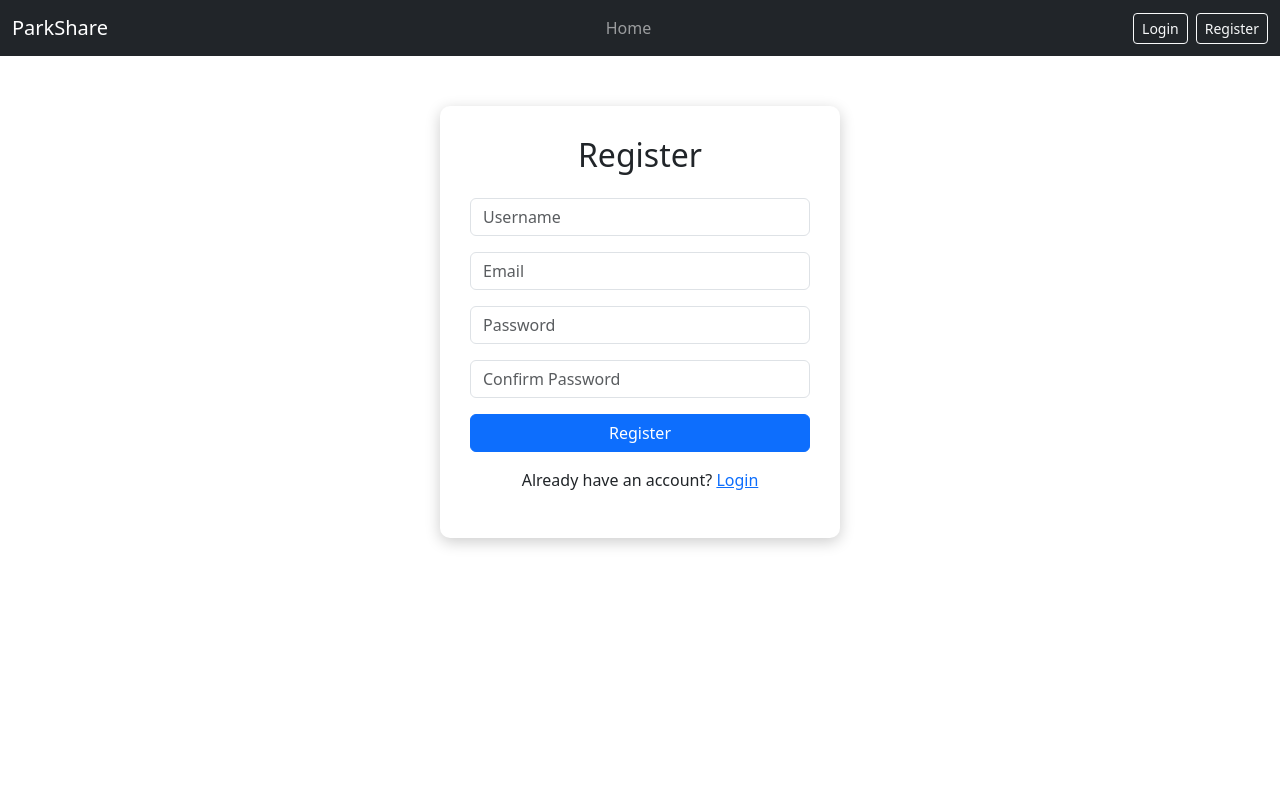
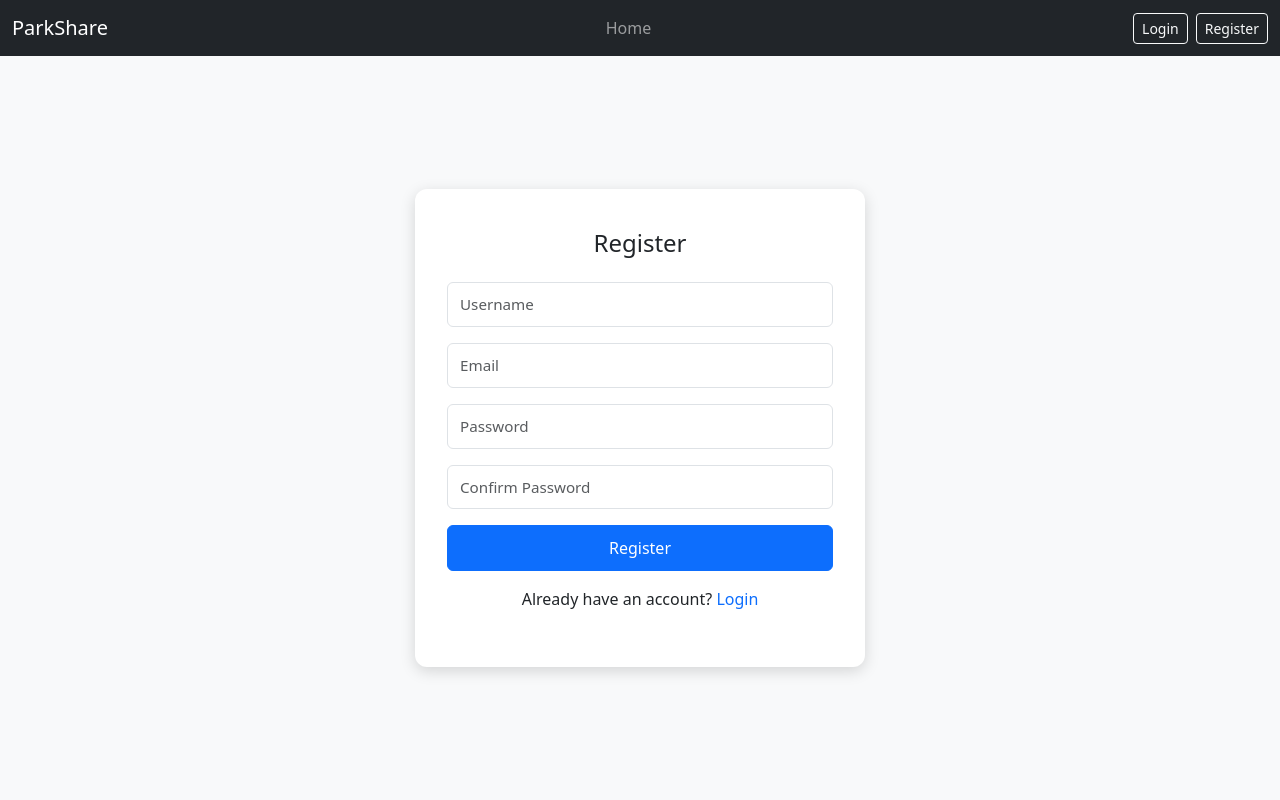
Before and after one commit to yosufe03/Parkplatz_Web, a PHP site: page /register.php in a window 1280 px wide. Run offline with PHP 8.4, Linux system fonts and the light colour scheme; data that the repository does not hold is empty.

Commit message:
head tag moved to header.php. title set by variable $pageTitle

```diff
--- a/public/includes/header.php
+++ b/public/includes/header.php
@@ -6,9 +6,15 @@ if (session_status() === PHP_SESSION_NONE) {
 $isLoggedIn = isset($_SESSION['user_id']);
 $username = $isLoggedIn ? $_SESSION['username'] : '';
 ?>
+<head>
+    <meta charset="UTF-8">
+    <meta name="viewport" content="width=device-width, initial-scale=1">
+    <title><?= isset($pageTitle) ? htmlspecialchars("$pageTitle | ParkShare") : "ParkShare" ?></title>
+    <link href="https://cdn.jsdelivr.net/npm/bootstrap@5.3.0/dist/css/bootstrap.min.css" rel="stylesheet">
+</head>
 
 <nav class="navbar navbar-expand-lg navbar-dark bg-dark position-relative">
-    <div class="container-fluid d-flex justify-content-between align-items-center position-relative">
+    <div class="container-fluid position-relative">
 
         <!-- Left: Brand -->
         <a class="navbar-brand" href="index.php">ParkShare</a>
@@ -50,11 +56,11 @@ $username = $isLoggedIn ? $_SESSION['username'] : '';
 <script src="https://cdn.jsdelivr.net/npm/bootstrap@5.3.0/dist/js/bootstrap.bundle.min.js"></script>
 
 <style>
-    /* Hamburger button centered and fully visible on mobile */
+    /* Mobile-first: Hamburger button centered and fully visible */
     .navbar-toggler.d-lg-none {
         position: absolute;
-        top: 0;               /* attach to top of navbar */
-        left: 50%;            /* center horizontally */
+        /*top: 0.5rem;          !* small padding from top *!*/
+        left: 50%;
         transform: translateX(-50%);
         z-index: 2;
         display: flex;
@@ -64,14 +70,14 @@ $username = $isLoggedIn ? $_SESSION['username'] : '';
     /* Collapse menu opens below hamburger on mobile */
     @media (max-width: 991.98px) {
         #navbarMain {
-            /*margin-top: 56px;      !* offset below hamburger button *!*/
             flex-direction: column;
             width: 100%;
             text-align: center;
+            margin-top: 3rem; /* push menu below hamburger */
         }
 
         .navbar-nav .nav-item {
-            width: 100%;           /* full width for easier tapping */
+            width: 100%; /* full width for easier tapping */
         }
     }
 
--- a/public/register.php
+++ b/public/register.php
@@ -33,35 +33,68 @@ if ($_SERVER["REQUEST_METHOD"] == "POST") {
 
 <!DOCTYPE html>
 <html lang="de">
-<head>
-    <meta charset="UTF-8">
-    <title>Register - ParkShare</title>
-    <link href="https://cdn.jsdelivr.net/npm/bootstrap@5.3.0/dist/css/bootstrap.min.css" rel="stylesheet">
+<?php
+    $pageTitle = "Register";
+    include("includes/header.php");
+?>
+
 <style>
     body {
         min-height: 100vh;
         display: flex;
         flex-direction: column;
+        background-color: #f8f9fa;
     }
+
     main {
         flex: 1;
+        display: flex;
+        justify-content: center;
+        align-items: center;
+        padding: 1rem;
     }
+
     .register-card {
-            max-width: 400px;
-            margin: 50px auto;
-            padding: 30px;
-            border-radius: 10px;
-            box-shadow: 0 4px 15px rgba(0,0,0,0.2);
+        width: 100%;
+        max-width: 360px; /* Mobile-first width */
+        padding: 2rem 1.5rem;
+        background-color: #fff;
+        border-radius: 0.75rem;
+        box-shadow: 0 4px 15px rgba(0,0,0,0.15);
+    }
+
+    @media(min-width: 768px) {
+        .register-card {
+            max-width: 450px; /* Larger screens */
+            padding: 2.5rem 2rem;
+        }
+    }
+
+    h2 {
+        font-size: 1.5rem;
+        margin-bottom: 1.5rem;
+        text-align: center;
+    }
+
+    .form-control {
+        padding: 0.625rem 0.75rem;
+        font-size: 0.95rem;
+    }
+
+    .btn-primary {
+        padding: 0.6rem 0.75rem;
+        font-size: 1rem;
+    }
+
+    p.text-center a {
+        text-decoration: none;
     }
 </style>
-</head>
 <body>
 
-<?php include("includes/header.php"); ?>
-
-<main class="container">
-    <div class="register-card bg-white">
-        <h2 class="text-center mb-4">Register</h2>
+<main>
+    <div class="register-card">
+        <h2>Register</h2>
         <form method="POST">
             <div class="mb-3">
                 <input class="form-control" type="text" name="username" placeholder="Username" required>
@@ -77,9 +110,11 @@ if ($_SERVER["REQUEST_METHOD"] == "POST") {
             </div>
             <button class="btn btn-primary w-100" type="submit">Register</button>
         </form>
+
         <?php if($message): ?>
             <p class="text-danger mt-3 text-center"><?= htmlspecialchars($message) ?></p>
         <?php endif; ?>
+
         <p class="mt-3 text-center">
             Already have an account? <a href="login.php">Login</a>
         </p>
```
Also changed, not shown: public/all_parkings.php (+5 -7 lines), public/dashboard.php (+6 -8 lines), public/index.php (+8 -7 lines), public/login.php (+5 -7 lines), public/my_parkings.php (+6 -7 lines), public/parking.php (+4 -7 lines), public/parking_add.php (+6 -7 lines), public/parking_edit.php (+11 -12 lines), public/pending_parkings.php (+6 -7 lines), public/search.php (+6 -8 lines), public/logout.php (line endings or trailing spaces). Lines whose indentation alone changed are shown as unchanged.
